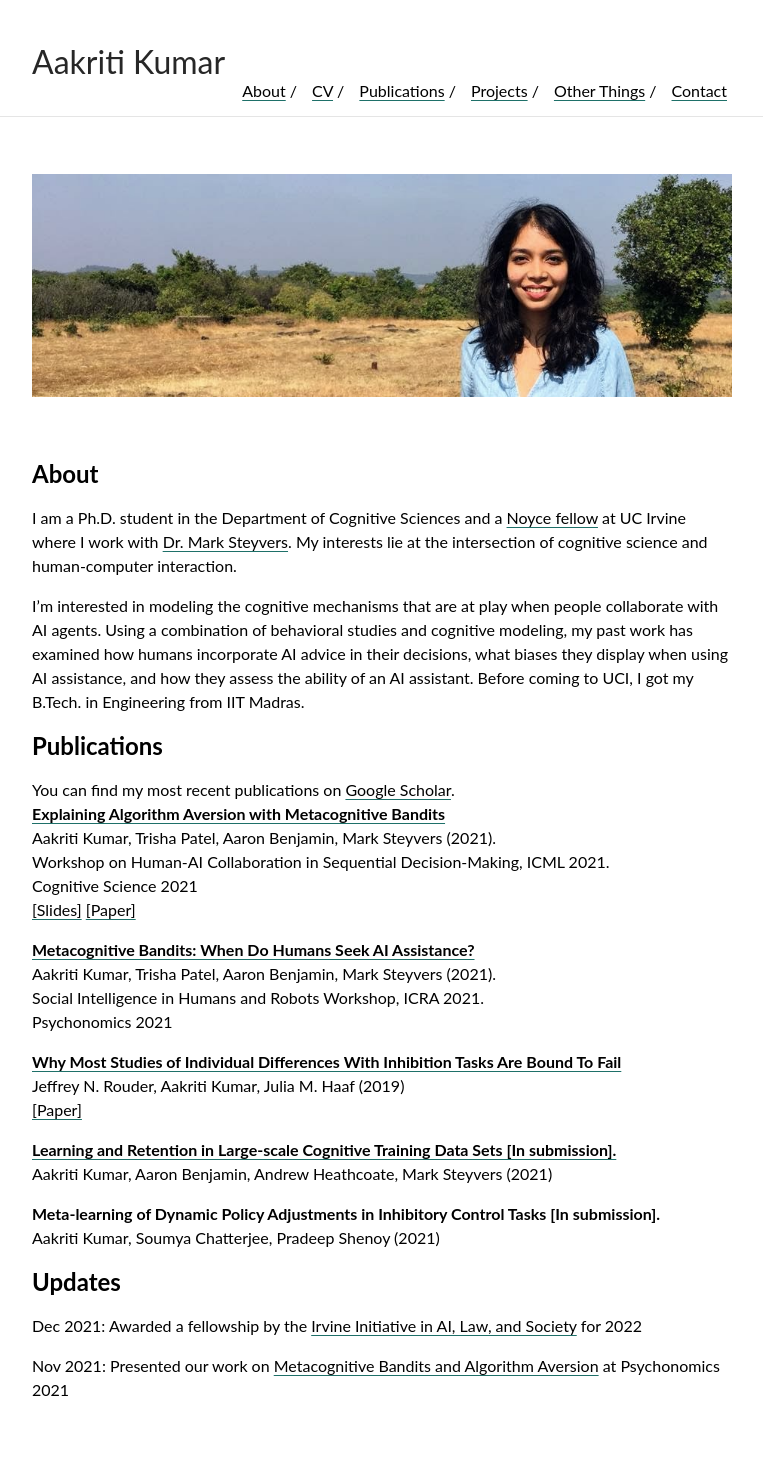
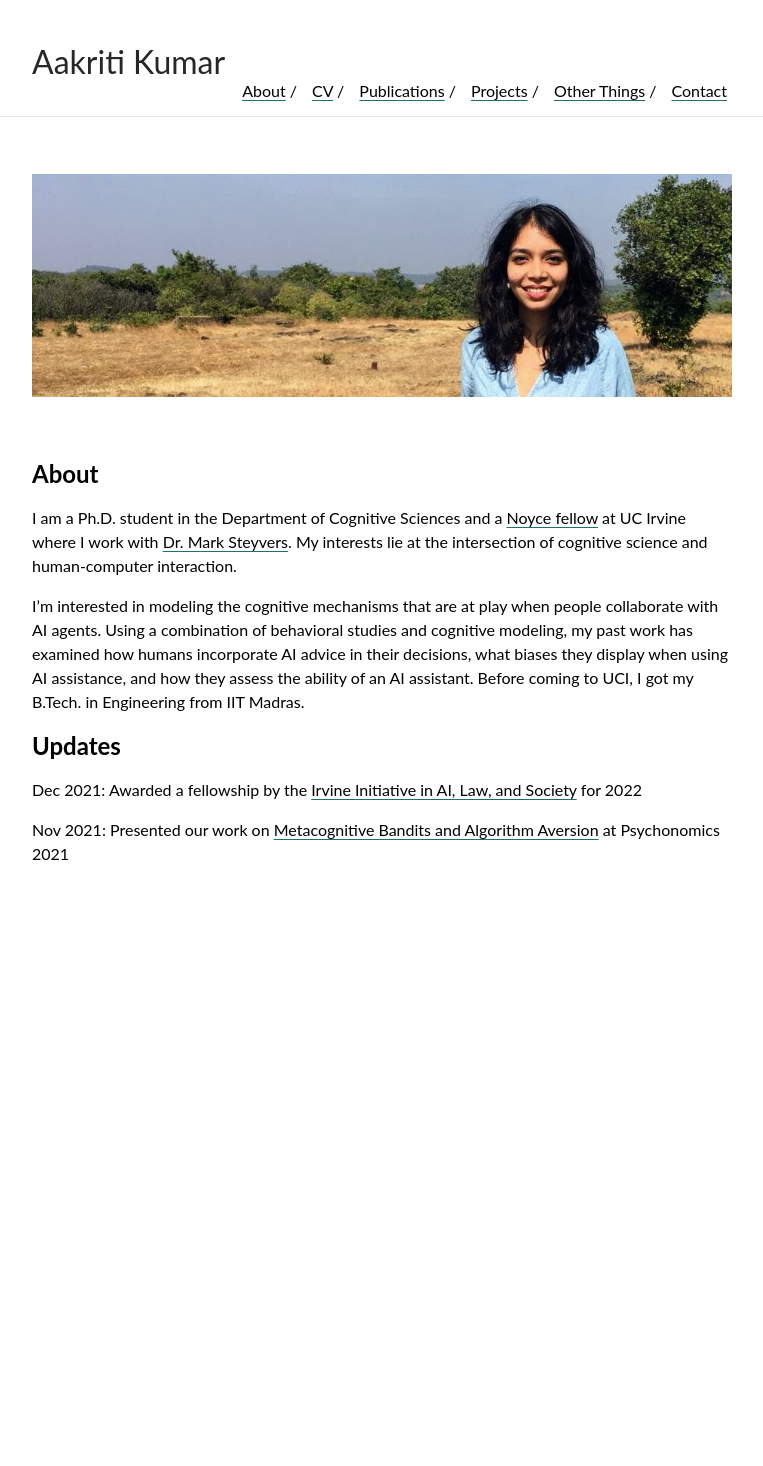
Before and after one commit to aakriti1kumar/aakriti1kumar.github.io, a Jekyll site: the page built from index.md, in a window 1280 px wide. Shown: the whole page, without its empty margins (258-1021 px from the left). Built offline with Jekyll 4.4.1, drawn with Linux system fonts in a browser that asks for light colours; our own code applies the rules of GitHub Pages for plain Markdown files; after the commit the page ends 930 px from its top, so only the background shows below that.

Commit message:
Update index.md

```diff
--- a/index.md
+++ b/index.md
@@ -9,31 +9,6 @@
 
 I'm interested in modeling the cognitive mechanisms that are at play when people collaborate with AI agents. Using a combination of behavioral studies and cognitive modeling, my past work has examined how humans incorporate AI advice in their decisions, what biases they display when using AI assistance, and how they assess the ability of an AI assistant. Before coming to UCI, I got my B.Tech. in Engineering from IIT Madras.
 
-## Publications
-
-You can find my most recent publications on [Google Scholar](https://scholar.google.com/citations?user=XFM1ItgAAAAJ&hl=en).
-<br>
-[**Explaining Algorithm Aversion with Metacognitive Bandits**](https://aakritikumar.com/metaban.html)
-Aakriti Kumar, Trisha Patel, Aaron Benjamin, Mark Steyvers (2021).
-Workshop on Human-AI Collaboration in Sequential Decision-Making, ICML 2021.
-Cognitive Science 2021<br>
-[[Slides]](metaban.pdf) [[Paper]](https://escholarship.org/content/qt7xc470dt/qt7xc470dt.pdf)<br>
-
-[**Metacognitive Bandits: When Do Humans Seek AI Assistance?**](https://aakritikumar.com/metaban.html)
-Aakriti Kumar, Trisha Patel, Aaron Benjamin, Mark Steyvers (2021).
-Social Intelligence in Humans and Robots Workshop, ICRA 2021.
-Psychonomics 2021<br>
-
-[**Why Most Studies of Individual Differences With Inhibition Tasks Are Bound To Fail**](https://aakritikumar.com/p.html)
-Jeffrey N. Rouder, Aakriti Kumar, Julia M. Haaf (2019)<br>
-[[Paper]](p.pdf)<br>
-
-[**Learning and Retention in Large-scale Cognitive Training Data Sets [In submission].**](https://aakritikumar.com/lumos.html)
-Aakriti Kumar, Aaron Benjamin, Andrew Heathcoate, Mark Steyvers (2021)<br>
-
-**Meta-learning of Dynamic Policy Adjustments in Inhibitory Control Tasks [In submission].**
-Aakriti Kumar, Soumya Chatterjee, Pradeep Shenoy (2021)<br>
-
 
 ## Updates
 
```
